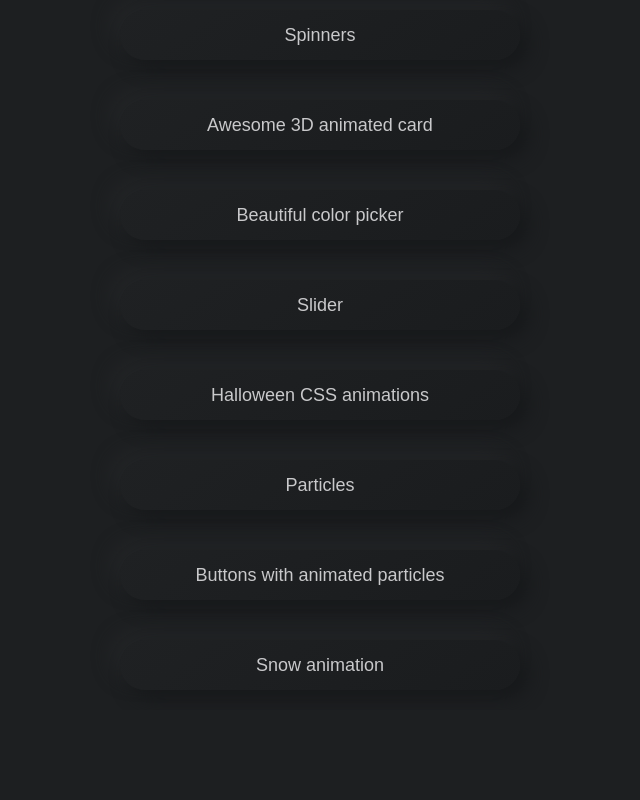
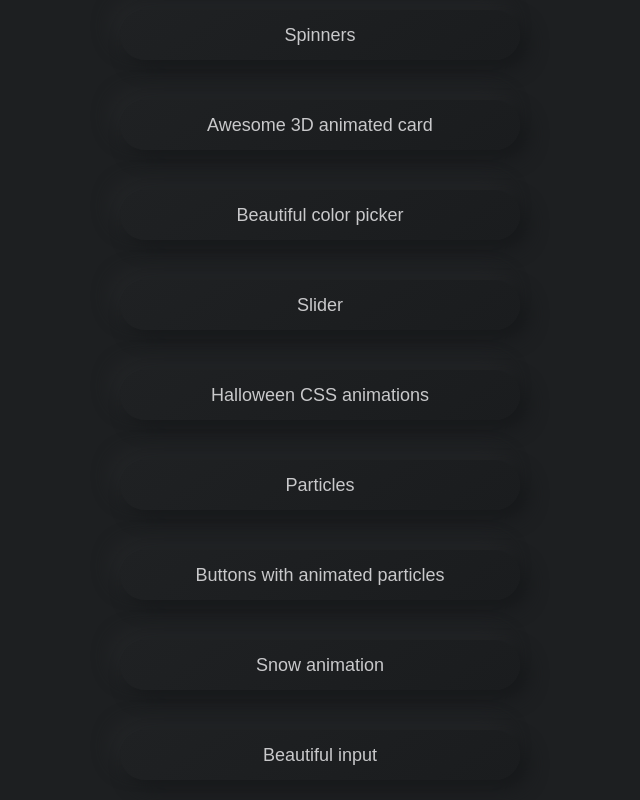
Before and after one commit to happy-unicorn/100days100projects, a React (Create React App) app: page / in a window 1280 px wide. Shown: the part 194-994 px from the top of the page, without its empty margins (320-960 px from the left). Before the commit the page ends 904 px from the top, so only its background shows below. Built offline with nearby package versions, Linux system fonts and the light colour scheme.

Commit message:
Added template for 'beautiful-input'

```diff
--- a/src/App.js
+++ b/src/App.js
@@ -10,6 +10,7 @@ import HalloweenPage from './halloween';
 import ParticlesPage from './particles';
 import ParticlesButtonsPage from './particles-buttons';
 import SnowPage from './snow';
+import BeautifulInputPage from './beautiful-input';
 import RGBEffectsPage from './rgb-effects';
 import NeoGeneratorPage from './neo-generator';
 
@@ -26,6 +27,7 @@ const App = () => {
           <Route component={ParticlesPage} path="/particles" exact/>
           <Route component={ParticlesButtonsPage} path="/particles-buttons" exact/>
           <Route component={SnowPage} path="/snow" exact/>
+          <Route component={BeautifulInputPage} path="/beautiful-input" exact/>
           <Route component={RGBEffectsPage} path="/rgb-effects" exact/>
           <Route component={NeoGeneratorPage} path="/neo-generator" exact/>
           <Redirect to="/"/>
--- /dev/null
+++ b/src/beautiful-input/index.js
@@ -0,0 +1,16 @@
+import React from 'react';
+import styled from 'styled-components';
+
+const Page = styled.div`
+  height: 100%;
+`;
+
+const BeautifulInputPage = (props) => {
+    return (
+        <Page>
+            хе хе
+        </Page>
+    );
+};
+
+export default BeautifulInputPage;
--- a/src/pages.js
+++ b/src/pages.js
@@ -44,6 +44,11 @@ export default [
         description: 'Snow animation',
         date: '3-11-2020'
     },
+    {
+        slug: '/beautiful-input',
+        description: 'Beautiful input',
+        date: '4-11-2020'
+    },
     // {
     //     slug: '/rgb-effects',
     //     description: 'Beautiful RGB effects',
```
Also changed, not shown: src/beautiful-input/README.md (added).
